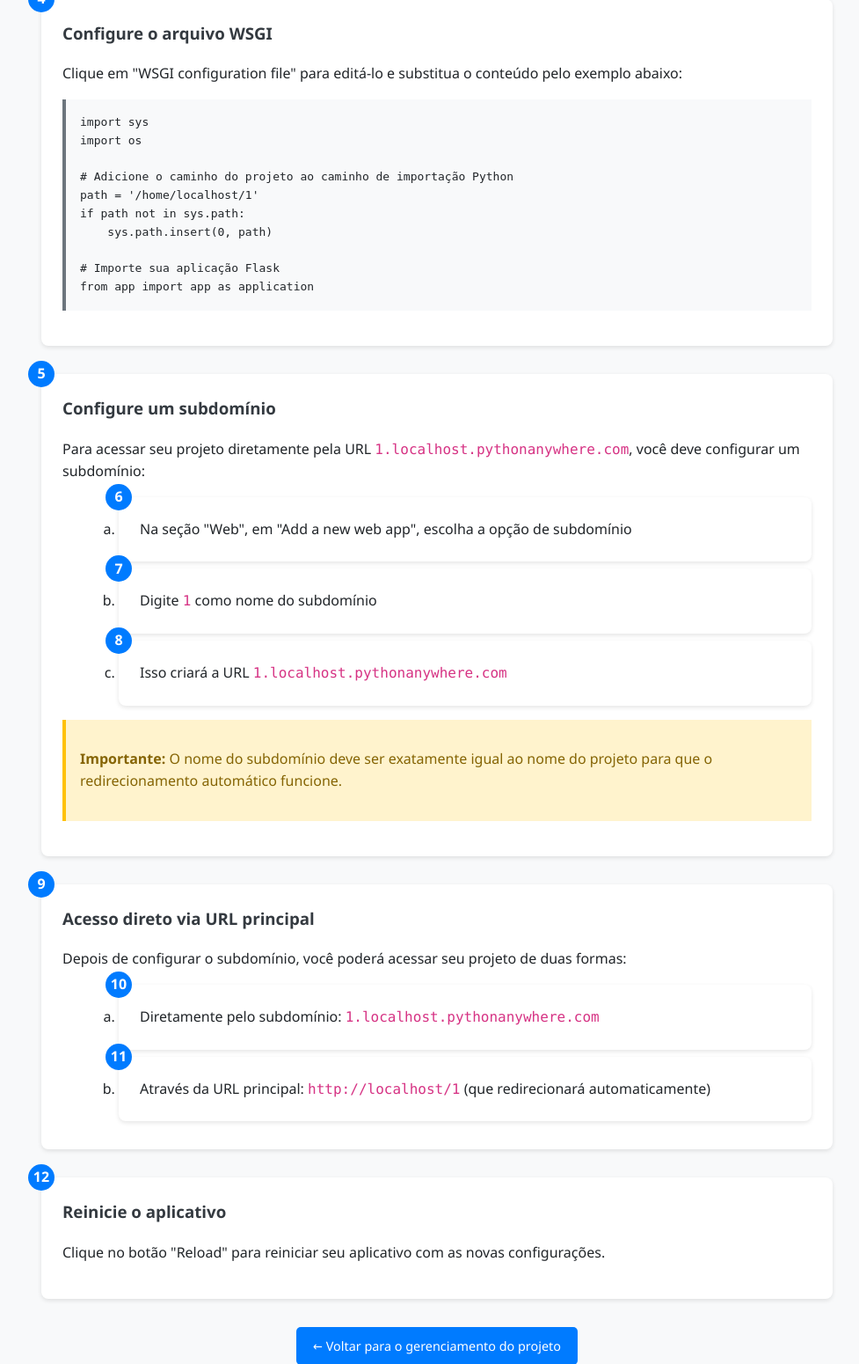
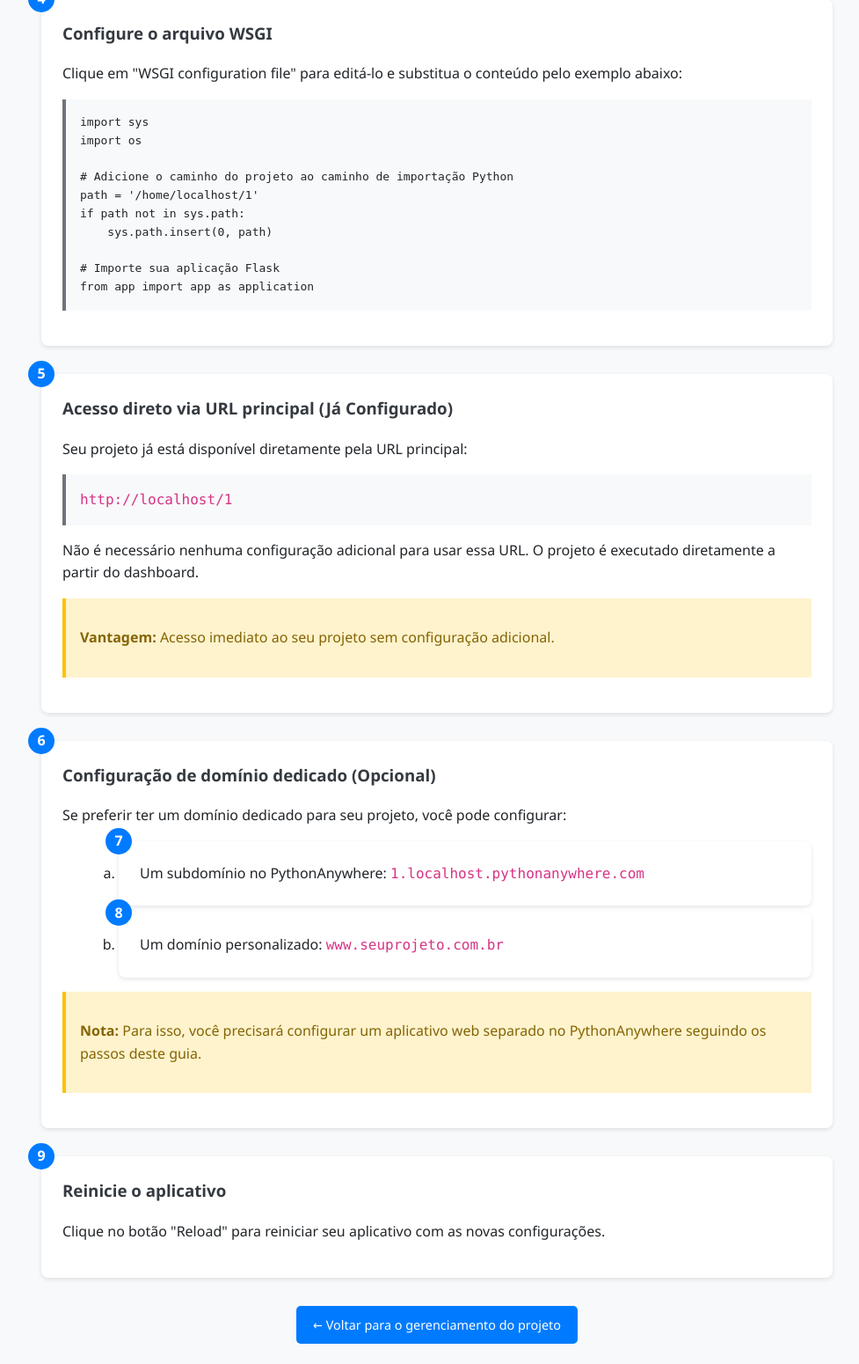
Before and after one commit to mtcporto/dashboard, a Flask app: page /dashboard/projeto/1/deploy in a window 1280 px wide. Shown: the part 1072-2622 px from the top of the page at 88% size, without its empty margins (143-1120 px from the left). After the commit the page ends 2599 px from the top, so only its background shows below. Run offline with Flask 3, Linux system fonts and the light colour scheme.

Commit message:
Enhance project routing and deployment: refactor project serving logic, improve error handling, and update deployment guide for better user experience.

```diff
--- a/app.py
+++ b/app.py
@@ -2,7 +2,7 @@ import os
 import sys
 import importlib.util
 from datetime import datetime
-from flask import Flask, Blueprint, render_template, redirect, url_for, request
+from flask import Flask, Blueprint, render_template, redirect, url_for, request, _request_ctx_stack
 
 # Define base directory as parent of dashboard dir
 BASE_DIR = os.path.abspath(os.path.join(os.path.dirname(__file__), os.pardir))
@@ -56,43 +56,69 @@ def register_project_blueprints():
                         bp = Blueprint(blueprint_name, __name__, url_prefix=f'/{nome_projeto}')
 
                         # Define uma closure para servir os arquivos do projeto
-                        def serve_project():
+                        def serve_project_root():
                             # Verifica se o projeto tem um app.py para ser executado diretamente
                             projeto_app_path = os.path.join(projeto_path, 'app.py')
                             if os.path.exists(projeto_app_path):
-                                # Para o PythonAnywhere, não podemos executar a aplicação diretamente
-                                # Vamos criar um proxy de redirecionamento que permitirá o uso do subdomínio
-                                try:
-                                    # URL base para o ambiente PythonAnywhere com subdomínio para o projeto
-                                    hostname = request.host.split('.')
-                                    username = hostname[0] if hostname else "devosflask"  # Nome de usuário PythonAnywhere
-
-                                    # Construímos a URL recomendada para o projeto
-                                    subdomain_url = f"http://{nome_projeto}.{username}.pythonanywhere.com"
-
-                                    # Verificamos se o projeto é válido tentando importar o app.py
-                                    # Isso apenas valida que é um projeto Flask, mas não executa o código
-                                    with open(projeto_app_path, 'r') as f:
-                                        if 'Flask' in f.read():
-                                            return render_template('projeto_redirect.html', nome=nome_projeto,
-                                                                 subdomain_url=subdomain_url,
-                                                                 projeto_path=f"/home/{username}/{nome_projeto}")
-                                        else:
-                                            # Se não for um app Flask válido, mostra um erro
-                                            return render_template('projeto_error.html',
-                                                                 nome=nome_projeto,
-                                                                 erro="O arquivo app.py não parece ser uma aplicação Flask válida"), 500
-                                except Exception as e:
-                                    # Em caso de erro ao carregar o módulo, mostra o erro
-                                    return render_template('projeto_error.html',
-                                                          nome=nome_projeto,
-                                                          erro=f"Erro ao executar projeto: {str(e)}"), 500
+                                # Executar o projeto diretamente na mesma instância
+                                return execute_project_app(projeto_path, projeto_app_path, nome_projeto, '/')
                             # Se não encontrou app.py, redireciona para gerenciamento no dashboard
                             else:
                                 return redirect(url_for('dashboard.projeto', nome=nome_projeto))
 
-                        # Registramos a rota no blueprint
-                        bp.add_url_rule('/', 'index', serve_project)
+                        # Função para rotas com caminhos
+                        def serve_project_path(path):
+                            projeto_app_path = os.path.join(projeto_path, 'app.py')
+                            if os.path.exists(projeto_app_path):
+                                # Executa com o caminho específico
+                                return execute_project_app(projeto_path, projeto_app_path, nome_projeto, '/' + path)
+                            else:
+                                return redirect(url_for('dashboard.projeto', nome=nome_projeto))
+
+                        # Função que executa o app do projeto
+                        def execute_project_app(projeto_path, app_path, nome_projeto, path_override=None):
+                            try:
+                                # Guarda o caminho original
+                                caminho_original = request.environ.get('PATH_INFO', '/')
+
+                                # Ajusta o caminho para o projeto
+                                if path_override is not None:
+                                    request.environ['PATH_INFO'] = path_override
+
+                                # Adiciona o caminho do projeto ao sys.path
+                                sys.path.insert(0, projeto_path)
+
+                                # Importa o módulo app.py do projeto
+                                spec = importlib.util.spec_from_file_location("project_app", app_path)
+                                project_module = importlib.util.module_from_spec(spec)
+                                spec.loader.exec_module(project_module)
+
+                                # Obtém a aplicação Flask do módulo
+                                if hasattr(project_module, 'app'):
+                                    # Executa a requisição no contexto do projeto
+                                    response = project_module.app.full_dispatch_request()
+                                    return response
+                                else:
+                                    # Se não encontrar a aplicação Flask, exibe um erro
+                                    return render_template('projeto_error.html',
+                                                          nome=nome_projeto,
+                                                          erro="O arquivo app.py não possui uma aplicação Flask válida"), 500
+                            except Exception as e:
+                                # Em caso de erro ao carregar o módulo, mostra o erro
+                                return render_template('projeto_error.html',
+                                                      nome=nome_projeto,
+                                                      erro=f"Erro ao executar projeto: {str(e)}"), 500
+                            finally:
+                                # Restaura o caminho original
+                                if path_override is not None:
+                                    request.environ['PATH_INFO'] = caminho_original
+                                # Limpa o sys.path
+                                if projeto_path in sys.path:
+                                    sys.path.remove(projeto_path)
+
+                        # Registramos as rotas no blueprint
+                        bp.add_url_rule('/', 'index', serve_project_root)
+                        bp.add_url_rule('/<path:path>', 'path', serve_project_path)
                         return bp
 
                     # Criamos o blueprint com o nome do projeto
@@ -109,9 +135,9 @@ def register_project_blueprints():
 register_project_blueprints()
 
 # Rota de fallback para projetos não registrados explicitamente
-@app.route('/<nome_projeto>/')
-@app.route('/<nome_projeto>')
-def dynamic_project_route(nome_projeto):
+@app.route('/<nome_projeto>/', defaults={'path': ''})
+@app.route('/<nome_projeto>/<path:path>')
+def dynamic_project_route(nome_projeto, path):
     """Rota de fallback para qualquer projeto que ainda não tenha sido registrado"""
     # Verifica se o projeto existe na pasta de projetos
     from utils.filetools import listar_projetos
@@ -123,33 +149,58 @@ def dynamic_project_route(nome_projeto):
         projeto_app_path = os.path.join(projeto_path, 'app.py')
 
         if os.path.exists(projeto_app_path):
-            # Para o PythonAnywhere, não podemos executar a aplicação diretamente
-            # Vamos criar um proxy de redirecionamento que permitirá o uso do subdomínio
+            # Executar o projeto diretamente na mesma instância
             try:
-                # URL base para o ambiente PythonAnywhere com subdomínio para o projeto
-                hostname = request.host.split('.')
-                username = hostname[0] if hostname else "devosflask"  # Nome de usuário PythonAnywhere
+                # Modifica o caminho da URL para simular a execução no diretório raiz do projeto
+                # Isso permite que o Flask do projeto rode como se estivesse em sua própria raiz
+                caminho_original = request.path
+                if path:
+                    # Preserva o PATH_INFO para rotas aninhadas (/nome_projeto/alguma/rota)
+                    request.environ['PATH_INFO'] = '/' + path
+                else:
+                    # Define PATH_INFO para raiz do projeto (/nome_projeto/)
+                    request.environ['PATH_INFO'] = '/'
 
-                # Construímos a URL recomendada para o projeto
-                subdomain_url = f"http://{nome_projeto}.{username}.pythonanywhere.com"
+                # Adiciona o caminho ao sys.path temporariamente
+                sys.path.insert(0, projeto_path)
 
-                # Verificamos se o projeto é válido tentando importar o app.py
-                # Isso apenas valida que é um projeto Flask, mas não executa o código
-                with open(projeto_app_path, 'r') as f:
-                    if 'Flask' in f.read():
-                        return render_template('projeto_redirect.html', nome=nome_projeto,
-                                              subdomain_url=subdomain_url,
-                                              projeto_path=f"/home/{username}/{nome_projeto}")
-                    else:
-                        # Se não for um app Flask válido, mostra um erro
+                # Importa o módulo app.py do projeto usando importlib
+                spec = importlib.util.spec_from_file_location("project_app", projeto_app_path)
+                project_module = importlib.util.module_from_spec(spec)
+                spec.loader.exec_module(project_module)
+
+                # Obtém a aplicação Flask do módulo
+                if hasattr(project_module, 'app'):
+                    try:
+                        # Função start_response para WSGI
+                        def start_response(status, headers, exc_info=None):
+                            return None
+
+                        # Redirecionar a solicitação para o app do projeto
+                        response = project_module.app.full_dispatch_request()
+                        return response
+                    except Exception as e:
+                        # Se houver erro na execução da requisição
                         return render_template('projeto_error.html',
                                               nome=nome_projeto,
-                                              erro="O arquivo app.py não parece ser uma aplicação Flask válida"), 500
+                                              erro=f"Erro na execução do projeto: {str(e)}"), 500
+                    finally:
+                        # Restaura o PATH_INFO original
+                        request.environ['PATH_INFO'] = caminho_original
+                else:
+                    # Se não encontrar a aplicação Flask, exibe um erro
+                    return render_template('projeto_error.html',
+                                          nome=nome_projeto,
+                                          erro="O arquivo app.py não possui uma aplicação Flask válida"), 500
             except Exception as e:
                 # Em caso de erro ao carregar o módulo, mostra o erro
                 return render_template('projeto_error.html',
                                       nome=nome_projeto,
                                       erro=f"Erro ao executar projeto: {str(e)}"), 500
+            finally:
+                # Limpa o sys.path
+                if projeto_path in sys.path:
+                    sys.path.remove(projeto_path)
         else:
             # Se não tiver app.py, vai para gerenciamento
             return redirect(url_for('dashboard.projeto', nome=nome_projeto))
--- a/templates/deploy_guide.html
+++ b/templates/deploy_guide.html
@@ -49,25 +49,27 @@ from app import app as application</pre>
     </li>
 
     <li>
-      <h3>Configure um subdomínio</h3>
-      <p>Para acessar seu projeto diretamente pela URL <code>{{ nome }}.{{ request.host.split('.')[0] }}.pythonanywhere.com</code>, você deve configurar um subdomínio:</p>
-      <ol class="sub-steps">
-        <li>Na seção "Web", em "Add a new web app", escolha a opção de subdomínio</li>
-        <li>Digite <code>{{ nome }}</code> como nome do subdomínio</li>
-        <li>Isso criará a URL <code>{{ nome }}.{{ request.host.split('.')[0] }}.pythonanywhere.com</code></li>
-      </ol>
+      <h3>Acesso direto via URL principal (Já Configurado)</h3>
+      <p>Seu projeto já está disponível diretamente pela URL principal:</p>
+      <div class="code-block">
+        <code>{{ request.host_url }}{{ nome }}</code>
+      </div>
+      <p>Não é necessário nenhuma configuração adicional para usar essa URL. O projeto é executado diretamente a partir do dashboard.</p>
       <div class="note">
-        <p><strong>Importante:</strong> O nome do subdomínio deve ser exatamente igual ao nome do projeto para que o redirecionamento automático funcione.</p>
+        <p><strong>Vantagem:</strong> Acesso imediato ao seu projeto sem configuração adicional.</p>
       </div>
     </li>
 
     <li>
-      <h3>Acesso direto via URL principal</h3>
-      <p>Depois de configurar o subdomínio, você poderá acessar seu projeto de duas formas:</p>
+      <h3>Configuração de domínio dedicado (Opcional)</h3>
+      <p>Se preferir ter um domínio dedicado para seu projeto, você pode configurar:</p>
       <ol class="sub-steps">
-        <li>Diretamente pelo subdomínio: <code>{{ nome }}.{{ request.host.split('.')[0] }}.pythonanywhere.com</code></li>
-        <li>Através da URL principal: <code>{{ request.host_url }}{{ nome }}</code> (que redirecionará automaticamente)</li>
+        <li>Um subdomínio no PythonAnywhere: <code>{{ nome }}.{{ request.host.split('.')[0] }}.pythonanywhere.com</code></li>
+        <li>Um domínio personalizado: <code>www.seuprojeto.com.br</code></li>
       </ol>
+      <div class="note">
+        <p><strong>Nota:</strong> Para isso, você precisará configurar um aplicativo web separado no PythonAnywhere seguindo os passos deste guia.</p>
+      </div>
     </li>
 
     <li>
--- a/templates/projeto.html
+++ b/templates/projeto.html
@@ -4,9 +4,9 @@
 <h2>Arquivos de {{ nome }}</h2>
 
 <div class="alert alert-info">
-  <strong>Acesso direto:</strong> Este projeto agora está disponível na URL:
+  <strong>Acesso direto:</strong> Este projeto está disponível na URL abaixo, sem necessidade de configuração adicional:
   <a href="/{{ nome }}" target="_blank" class="btn btn-primary btn-sm">{{ request.host_url }}{{ nome }}</a>
-  <a href="{{ url_for('dashboard.deploy_guide', nome=nome) }}" class="btn btn-info btn-sm">Como fazer deploy</a>
+  <a href="{{ url_for('dashboard.deploy_guide', nome=nome) }}" class="btn btn-info btn-sm">Opções de deploy</a>
 </div>
 
 {% for categoria, arquivos in estrutura.items() %}
```
Also changed, not shown: wsgi_config_example.py (added, +24 -0 lines).
